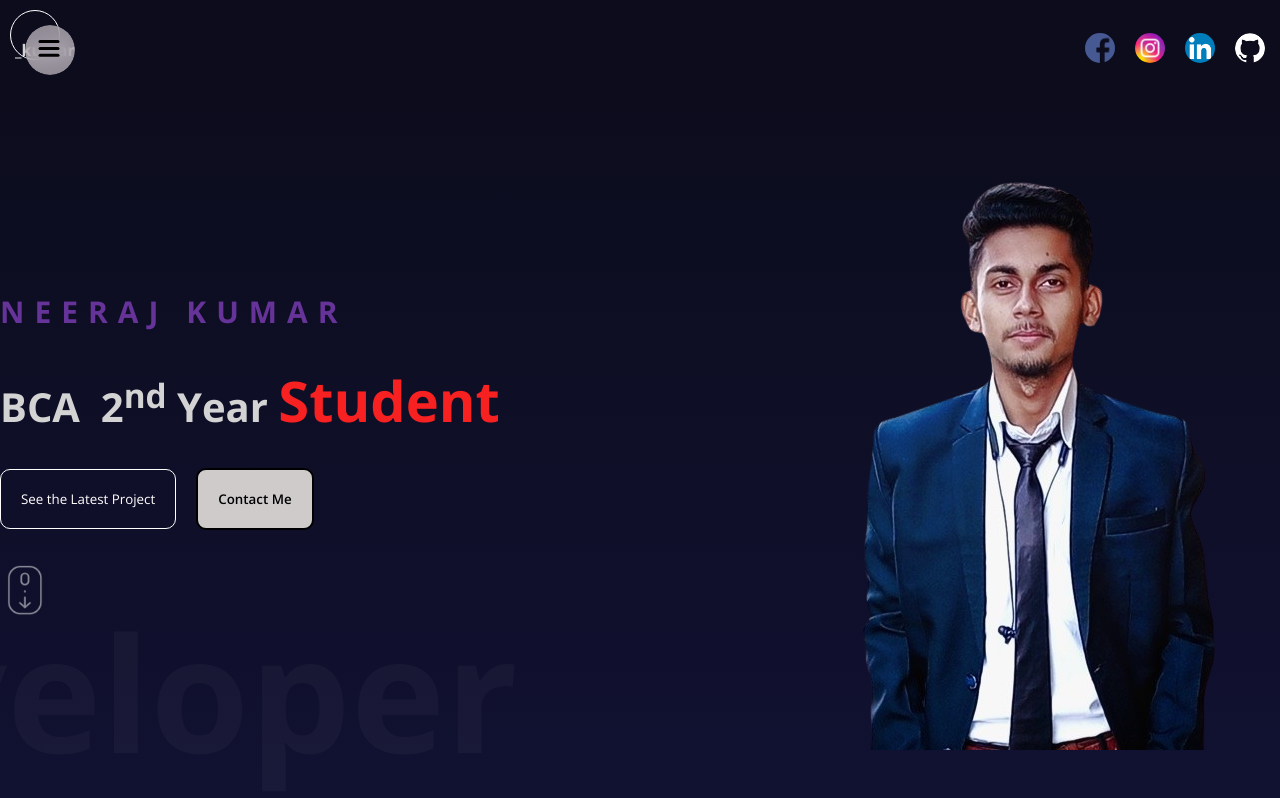
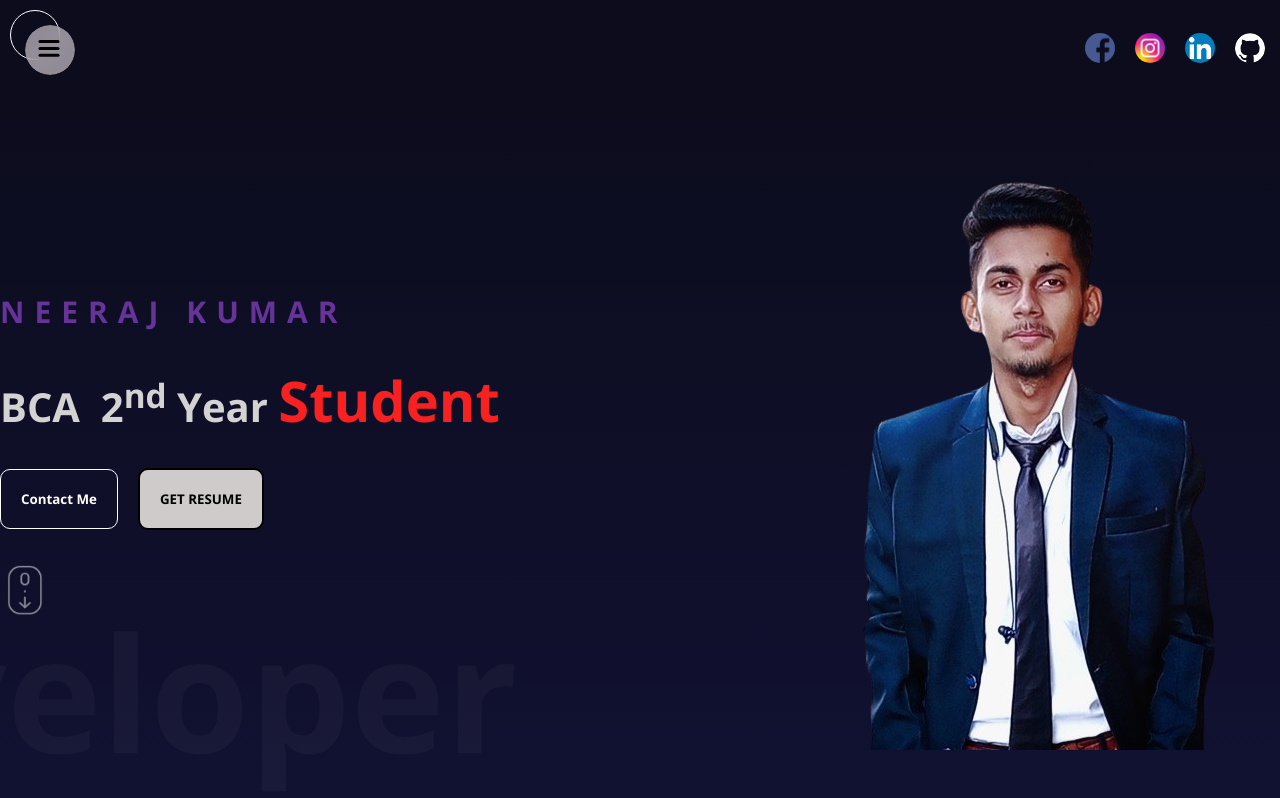
Before and after one commit to code-with-neeraj/My-Portfolio, a React (Vite) app: page / in a window 1280 px wide. Shown: the top 798 px of the page. Built offline with nearby package versions, Linux system fonts and the light colour scheme.

Commit message:
add resume

```diff
--- a/src/components/education/Education.jsx
+++ b/src/components/education/Education.jsx
@@ -34,7 +34,7 @@ const Education = () => {
 
       >
         <motion.div variants={textVariants} className="img-container">
-          <img src="/hero2.webp" alt="" />
+          <img src="/hero2.webp" alt="no image" />
         </motion.div>
         <motion.div variants={textVariants} className="education-container">
           <motion.h2>Education</motion.h2>
--- a/src/components/hero/Hero.jsx
+++ b/src/components/hero/Hero.jsx
@@ -58,15 +58,14 @@ const Hero = () => {
             BCA&nbsp; 2<sup>nd</sup> Year <motion.span>Student</motion.span>
           </motion.h1>
           <motion.div variants={textVariants} className="buttons">
-            <motion.button variants={textVariants}>
-              See the Latest Project
+            <motion.button variants={textVariants} onClick={handleScroll}>
+            <b>Contact Me</b>
             </motion.button>
             <motion.button
               className="btn2"
               variants={textVariants}
-              onClick={handleScroll}
             >
-              Contact Me
+            <a href="https://drive.google.com/file/d/1Myy7MnSZILHpjeN-9LDJVkTbvwrW25sz/view"><b>GET RESUME</b></a>
             </motion.button>
           </motion.div>
           <motion.img
@@ -91,7 +90,7 @@ const Hero = () => {
         animate="animate"
         className="imageContainer"
       >
-        <motion.img variants={textVariants} src="/hero2.png" alt="" />
+        <motion.img variants={textVariants} src="/hero2.png" alt="no image" />
       </motion.div>
     </div>
   );
--- a/src/components/navbar/Navbar.jsx
+++ b/src/components/navbar/Navbar.jsx
@@ -15,7 +15,7 @@ const Navbar = () => {
           animate={{ opacity: 1, scale: 1 }}
           transition={{ duration: 0.5 }}
         >
-          _kumar
+
         </motion.span>
         <div className="social">
           <a href="https://www.facebook.com/me/">
```
Also changed, not shown: public/download.svg (added).
